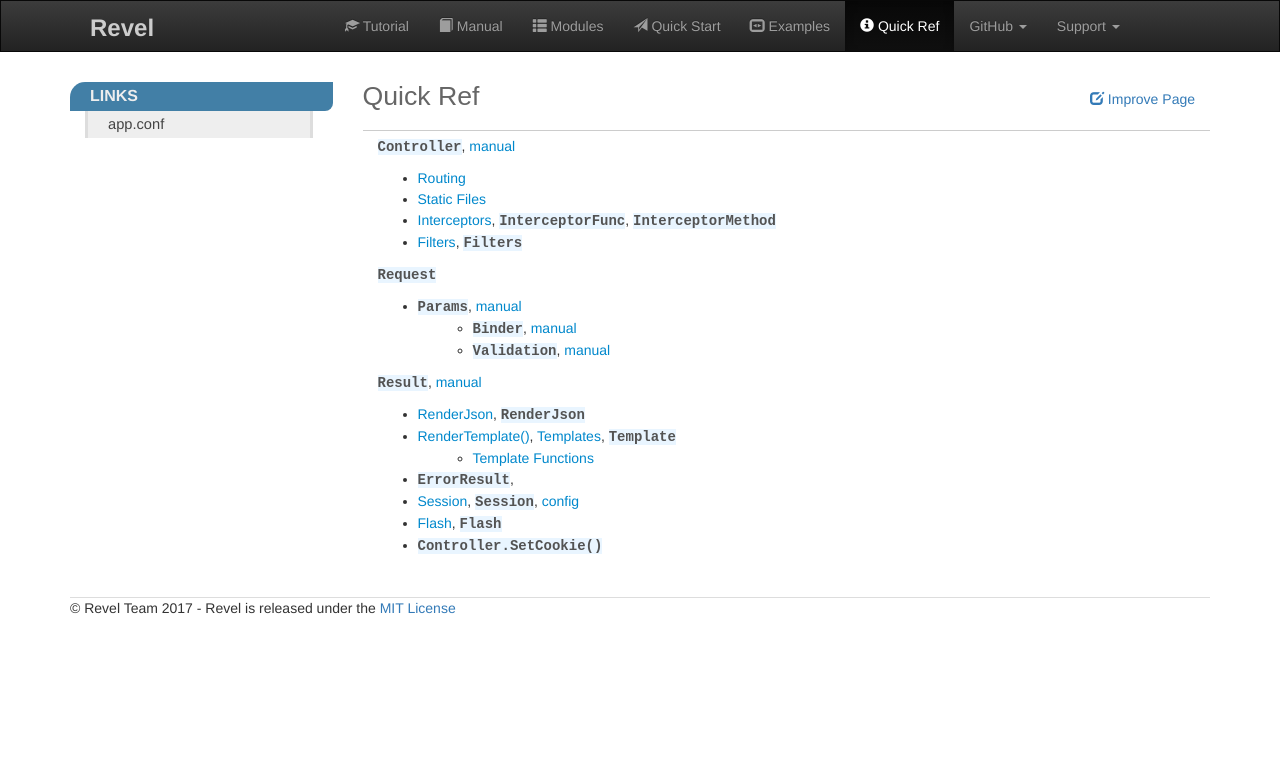
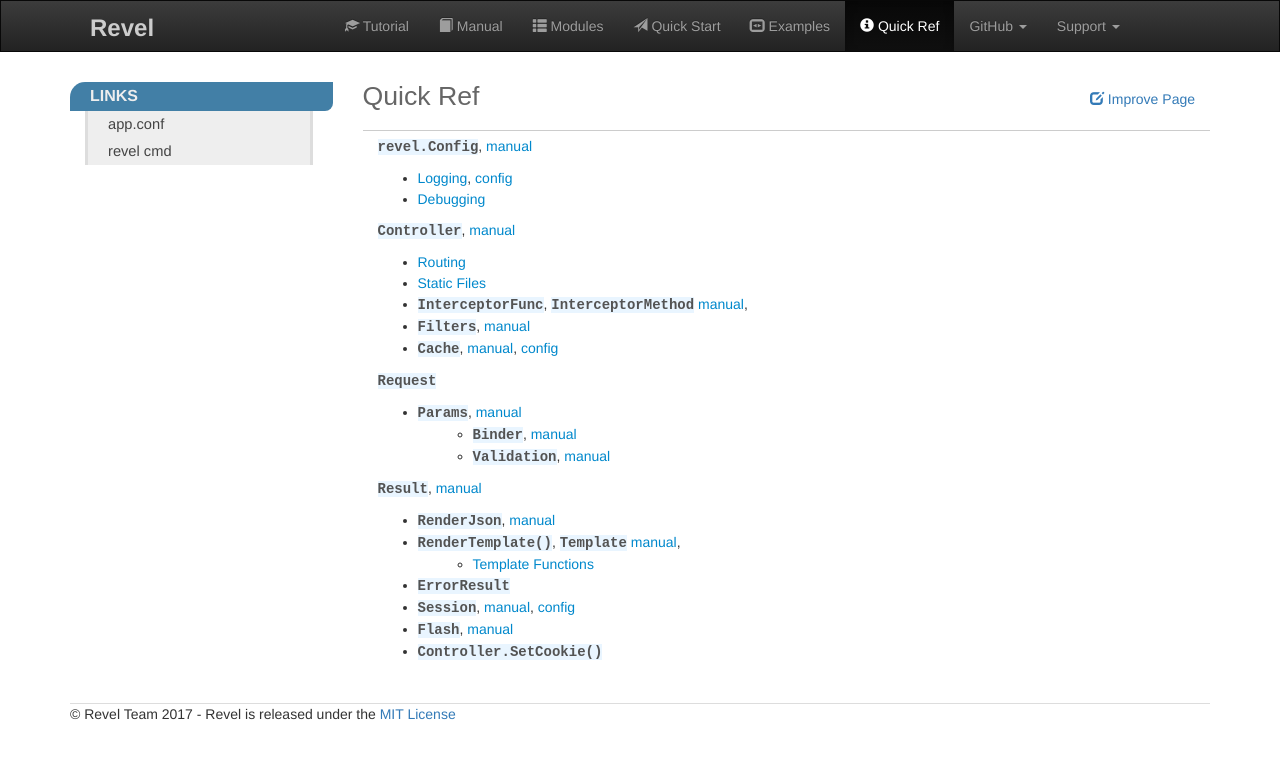
Before and after one commit to revel/revel.github.io, a Jekyll site: the page built from quickref/index.md, in a window 1280 px wide. Shown: the top 759 px of the page. Built offline with Jekyll 4.4.1, drawn with Linux system fonts in a browser that asks for light colours; nearby versions of some CDN libraries.

Commit message:
quick red for notzippy

```diff
--- a/_layouts/quickref.html
+++ b/_layouts/quickref.html
@@ -9,5 +9,8 @@ nav:
   -
     title: app.conf
     url: ../manual/appconf.html
+  -
+    title: revel cmd
+    url: ../manual/tool.html
 ---
 {% include main_layout.html %}
--- a/quickref/index.md
+++ b/quickref/index.md
@@ -2,15 +2,19 @@
 title: Quick Ref
 layout: quickref
 ---
+
+[revel.Config](https://godoc.org/github.com/revel/revel#Config),  [manual](../manual/appconf.html)
+- [Logging](../manual/logging.html), [config](../manual/appconf.html#logging)
+- [Debugging](../manual/debug.html)
 
 
 [Controller](https://godoc.org/github.com/revel/revel#Controller), [manual](../manual/controllers.html)
 
 - [Routing](../manual/routing.html)
 - [Static Files](../manual/routing.html#StaticFiles)
-- [Interceptors](../manual/interceptors.html), [InterceptorFunc](https://godoc.org/github.com/revel/revel#InterceptorFunc), [InterceptorMethod](https://godoc.org/github.com/revel/revel#InterceptorMethod)
-- [Filters](../manual/filters.html), [Filters](https://godoc.org/github.com/revel/revel#Filters)
-
+- [InterceptorFunc](https://godoc.org/github.com/revel/revel#InterceptorFunc), [InterceptorMethod](https://godoc.org/github.com/revel/revel#InterceptorMethod)  [manual](../manual/interceptors.html),
+- [Filters](https://godoc.org/github.com/revel/revel#Filters), [manual](../manual/filters.html)
+- [Cache](https://godoc.org/github.com/revel/revel#Cache), [manual](../manual/cache.html), [config](../manual/appconf.html#cache)
 
 [Request](https://godoc.org/github.com/revel/revel#Request)
 
@@ -21,10 +25,10 @@ layout: quickref
 
 [Result](https://godoc.org/github.com/revel/revel#Result), [manual](../manual/results.html)
 
-- [RenderJson](../manual/results.html#RenderJson), [RenderJson](https://godoc.org/github.com/revel/revel#Controller.RenderJson)
-- [RenderTemplate()](../manual/results.html#RenderTemplate), [Templates](../manual/templates.html), [Template](https://godoc.org/github.com/revel/revel#Template)
+- [RenderJson](https://godoc.org/github.com/revel/revel#Controller.RenderJson), [manual](../manual/results.html#RenderJson)
+- [RenderTemplate()](https://godoc.org/github.com/revel/revel#Controller.RenderTemplate), [Template](https://godoc.org/github.com/revel/revel#Template) [manual](../manual/templates.html),
   - [Template Functions](../manual/templates.html#functions)
-- [ErrorResult](https://godoc.org/github.com/revel/revel#ErrorResult),
-- [Session](../manual/sessionflash.html#session), [Session](https://godoc.org/github.com/revel/revel#Session), [config](../manual/appconf.html#session)
-- [Flash](../manual/sessionflash.html#flash), [Flash](https://godoc.org/github.com/revel/revel#Flash)
+- [ErrorResult](https://godoc.org/github.com/revel/revel#ErrorResult)
+-  [Session](https://godoc.org/github.com/revel/revel#Session), [manual](../manual/sessionflash.html#session), [config](../manual/appconf.html#session)
+- [Flash](https://godoc.org/github.com/revel/revel#Flash), [manual](../manual/sessionflash.html#flash)
  - [Controller.SetCookie()](https://godoc.org/github.com/revel/revel#Controller.SetCookie)
```
Also changed, not shown: manual/appconf.md (+7 -2 lines), manual/database.md (+1 -1 lines), manual/logging.md (+5 -5 lines).
